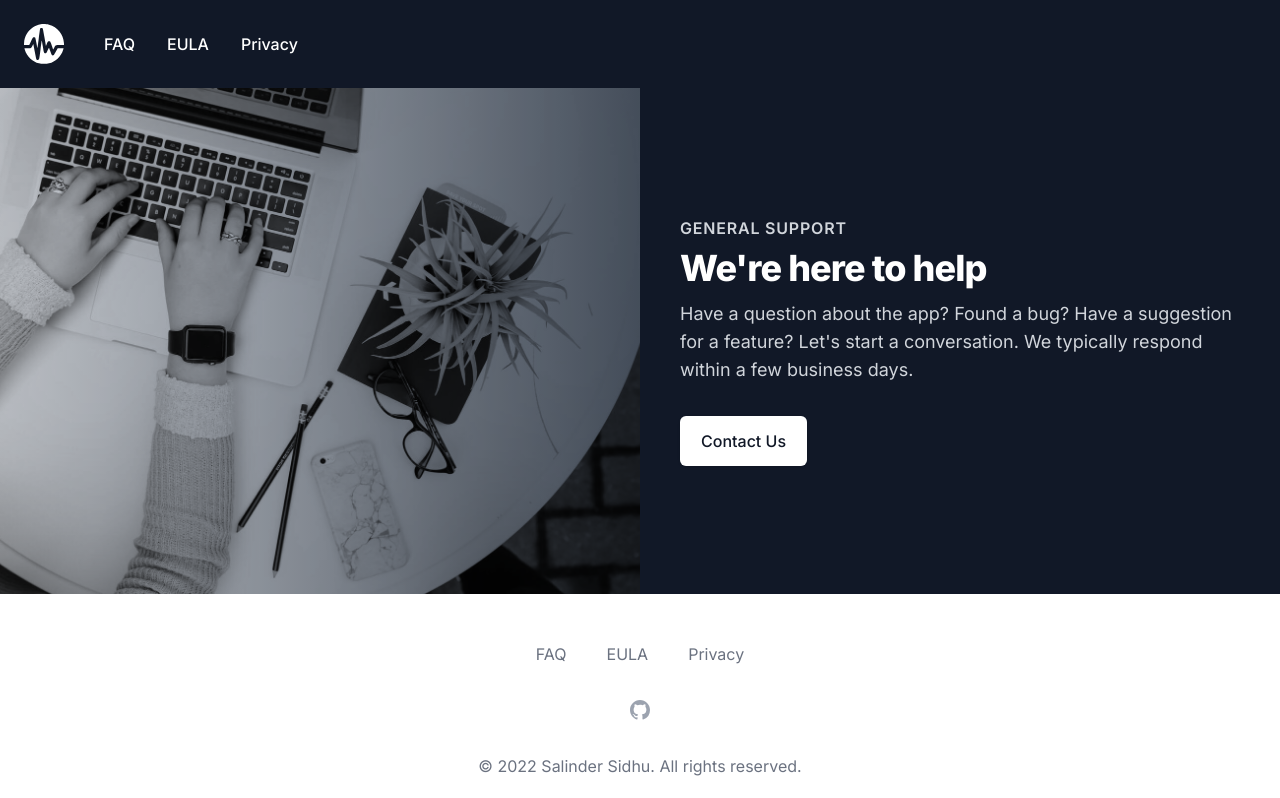
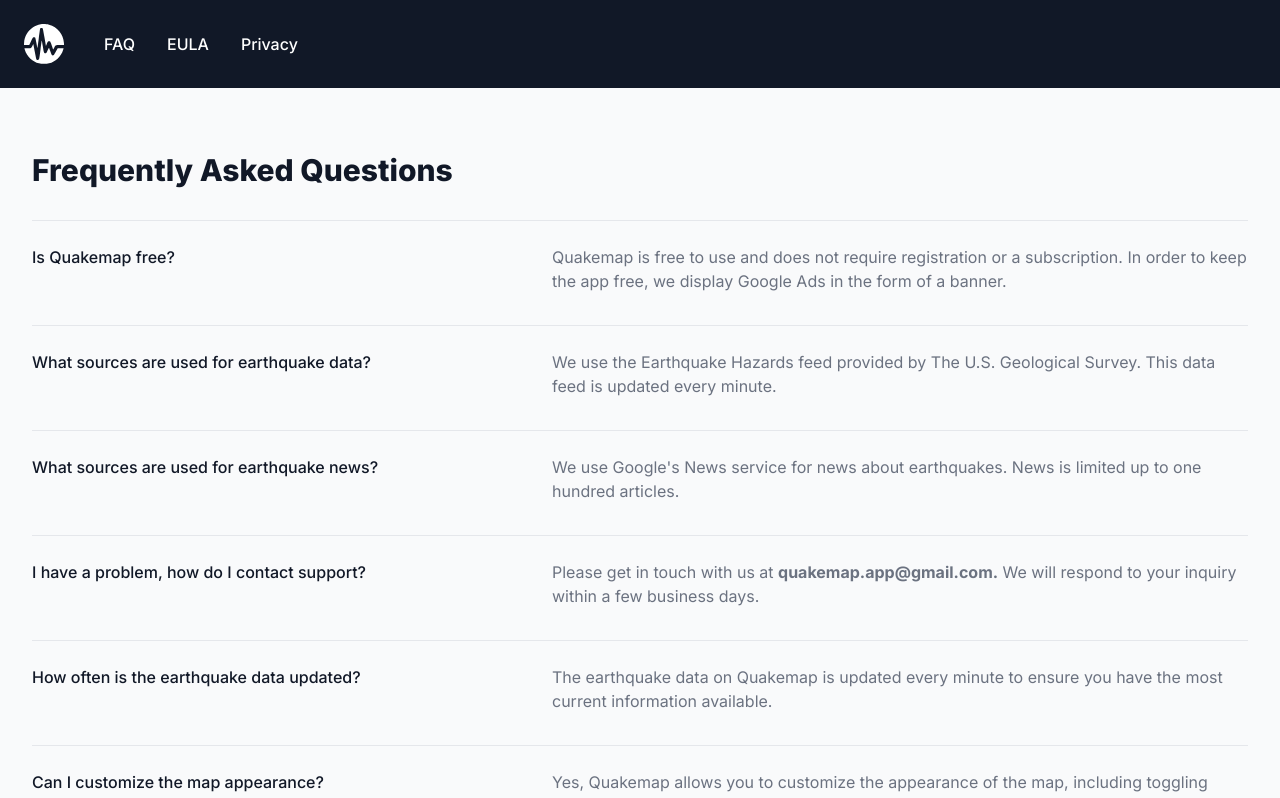
Before and after one commit to salindersidhu/quakemap-site, a Next.js app: page /faq in a window 1280 px wide. Shown: the top 798 px of the page. Built offline with nearby package versions, Linux system fonts and the light colour scheme.

Commit message:
feat(faq): add faq section component

```diff
--- a/src/app/faq/page.tsx
+++ b/src/app/faq/page.tsx
@@ -1,3 +1,11 @@
+import Faq from "@/components/faq";
+
+import { Faqs } from "@/data/faq";
+
 export default function Home() {
-  return <main></main>;
+  return (
+    <main>
+      <Faq faqs={Faqs} />
+    </main>
+  );
 }
--- /dev/null
+++ b/src/components/faq.tsx
@@ -0,0 +1,33 @@
+import type { Faq } from "@/data/faq";
+
+export default function Faq({ faqs }: { faqs: Faq[] }) {
+  return (
+    <div className="bg-gray-50 md:grid md:place-items-center">
+      <div className="max-w-7xl mx-auto py-12 px-4 divide-y divide-gray-200 sm:px-6 lg:py-16 lg:px-8">
+        <h2 className="text-3xl font-extrabold text-gray-900">
+          Frequently Asked Questions
+        </h2>
+        <div className="mt-8">
+          <dl className="divide-y divide-gray-200">
+            {faqs.map((faq, index) => (
+              <div
+                key={index}
+                className="pt-6 pb-8 md:grid md:grid-cols-12 md:gap-8"
+              >
+                <dt className="text-base font-medium text-gray-900 md:col-span-5">
+                  {faq.question}
+                </dt>
+                <dd className="mt-2 md:mt-0 md:col-span-7">
+                  <p
+                    className="text-base text-gray-500"
+                    dangerouslySetInnerHTML={{ __html: faq.answer }}
+                  />
+                </dd>
+              </div>
+            ))}
+          </dl>
+        </div>
+      </div>
+    </div>
+  );
+}
--- /dev/null
+++ b/src/data/faq.tsx
@@ -0,0 +1,42 @@
+export type Faq = {
+  question: string;
+  answer: string;
+};
+
+export const Faqs: Faq[] = [
+  {
+    question: "Is Quakemap free?",
+    answer:
+      "Quakemap is free to use and does not require registration or a subscription. In order to keep the app free, we display Google Ads in the form of a banner.",
+  },
+  {
+    question: "What sources are used for earthquake data?",
+    answer:
+      "We use the Earthquake Hazards feed provided by The U.S. Geological Survey. This data feed is updated every minute.",
+  },
+  {
+    question: "What sources are used for earthquake news?",
+    answer:
+      "We use Google's News service for news about earthquakes. News is limited up to one hundred articles.",
+  },
+  {
+    question: "I have a problem, how do I contact support?",
+    answer:
+      "Please get in touch with us at <strong>quakemap.app@gmail.com.</strong> We will respond to your inquiry within a few business days.",
+  },
+  {
+    question: "How often is the earthquake data updated?",
+    answer:
+      "The earthquake data on Quakemap is updated every minute to ensure you have the most current information available.",
+  },
+  {
+    question: "Can I customize the map appearance?",
+    answer:
+      "Yes, Quakemap allows you to customize the appearance of the map, including toggling specific geographic features such as plate boundaries and choosing between light and dark themes.",
+  },
+  {
+    question: "How accurate is the earthquake information?",
+    answer:
+      "Quakemap uses data from the U.S. Geological Survey, which is a reliable and authoritative source for earthquake information.",
+  },
+];
```
